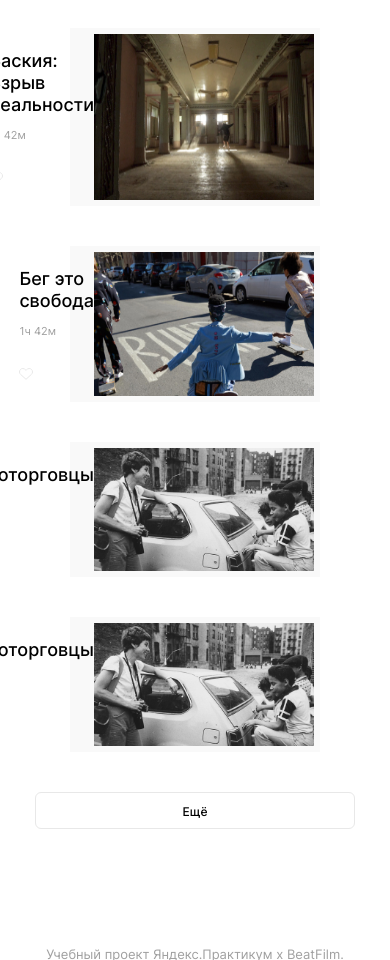
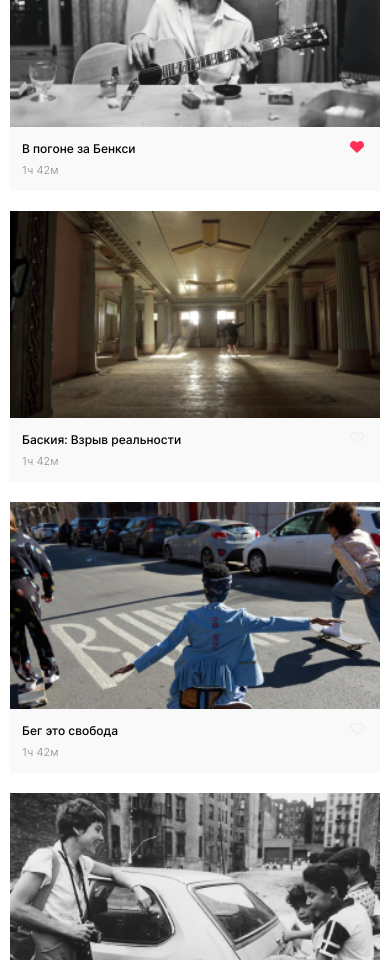
Before and after one commit to eugene-fox/movies-explorer-frontend, a React (Create React App) app: page /movies in a window 390 px wide. Shown: the part 1040-2000 px from the top of the page. Built offline with nearby package versions, Linux system fonts and the light colour scheme.

Commit message:
feat/ adaptive of cards

```diff
--- a/src/components/Footer/Footer.css
+++ b/src/components/Footer/Footer.css
@@ -84,13 +84,16 @@
 
 @media screen and (max-width: 480px) {
   .footer__container {
-    grid-template-columns: 1fr 1fr ;
+    grid-template-columns: 1fr 1fr;
     grid-template-rows: min-content 1fr min-content;
     padding: 22px 10px 0;
     grid-template-areas: "about about" "links links" "copyright copyright";
   }
   .footer__copyright {
     justify-self: center;
+    margin-top: 0;
+    font-size: 12px;
+    line-height: 15px;
   }
   .footer__menu {
     margin-top: 31px;
@@ -102,8 +105,7 @@
     font-size: 12px;
     line-height: 15px;
   }
-  .footer__copyright {
-    margin-top: 0;
+  .footer__about-text {
     font-size: 12px;
     line-height: 15px;
   }
--- a/src/components/MoviesCard/MoviesCard.css
+++ b/src/components/MoviesCard/MoviesCard.css
@@ -56,3 +56,41 @@
 .movies-card__save-film-button_active {
   background: url('../../images/heart-on.svg') no-repeat;
 }
+
+@media screen and (max-width: 768px) {}
+
+@media screen and (max-width: 480px) {
+  .movies-card {
+    flex-direction: column;
+    margin: 0 0 20px 0;
+  }
+  .movies-card__cover-image {
+    max-width: 100%;
+    width: 100%;
+    padding: 0;
+  }
+  .movies-card__description {
+    padding: 14px 16px 14px 12px;
+    display: grid;
+    grid-template-columns: 1fr 1fr;
+    grid-template-rows: min-content 1fr;
+    gap: 8px;
+  }
+  .movies-card__header {
+    margin: 0;
+    font-size: 12px;
+    line-height: 15px;
+  }
+  .movies-card__film-duration {
+    margin: 0;
+    font-size: 11px;
+    line-height: 13px;
+    grid-column-start: 1;
+    grid-row-start: 2;
+  }
+
+  .movies-card__save-film-button {
+    grid-column-start: 2;
+    justify-self: end;
+  }
+}
--- a/src/components/MoviesCardList/MoviesCardList.css
+++ b/src/components/MoviesCardList/MoviesCardList.css
@@ -41,3 +41,26 @@
 .movies-card-list__more-movies-button:hover {
   opacity: .7;
 }
+
+@media screen and (max-width: 768px) {
+  .movies-card-list__container {
+    padding: 70px 30px 80px;
+  }
+
+  .movies-card-list__more-movies-button {
+    margin-top: 40px;
+    margin-bottom: 20px;
+  }
+
+}
+
+@media screen and (max-width: 480px) {
+  .movies-card-list__container {
+    padding: 40px 10px 101px;
+  }
+  .movies-card-list__more-movies-button {
+    padding: 11px 20px 9px;
+    min-width: 240px;
+    margin-top: 50px;
+  }
+}
```
